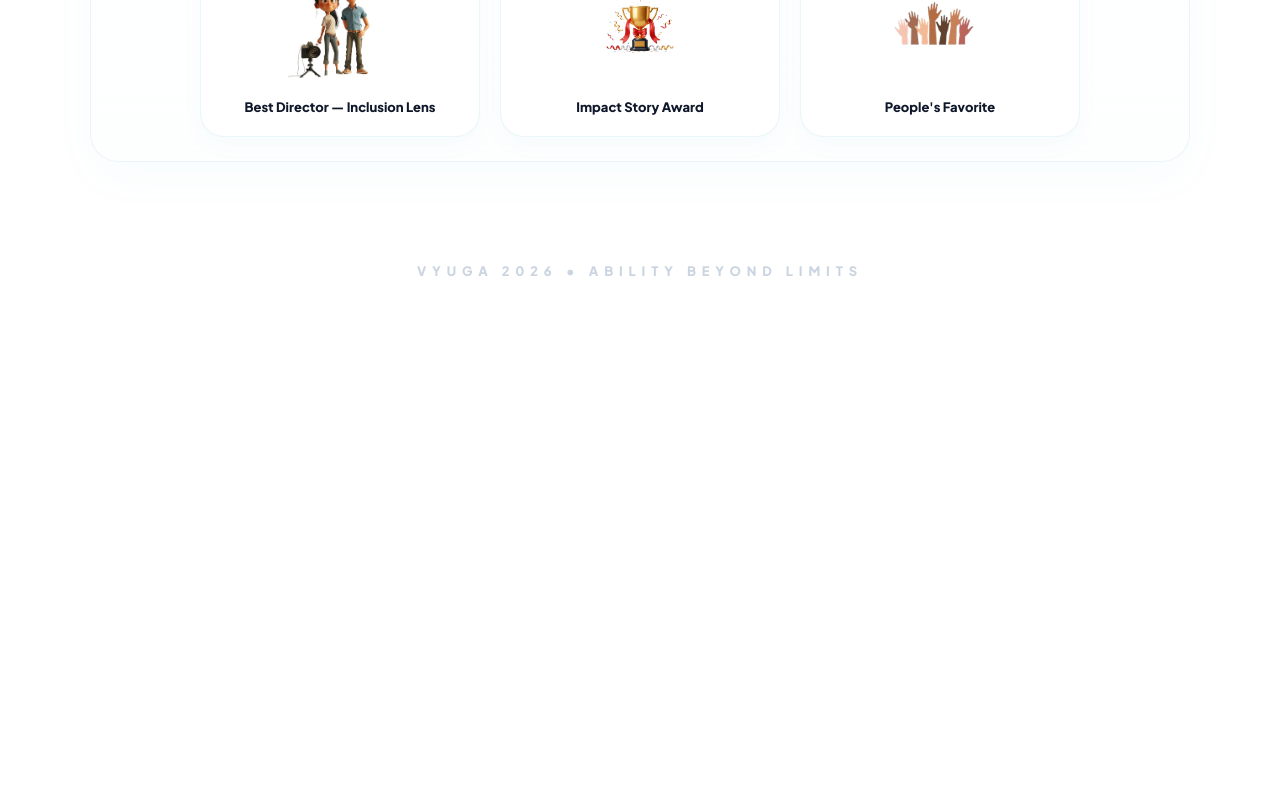
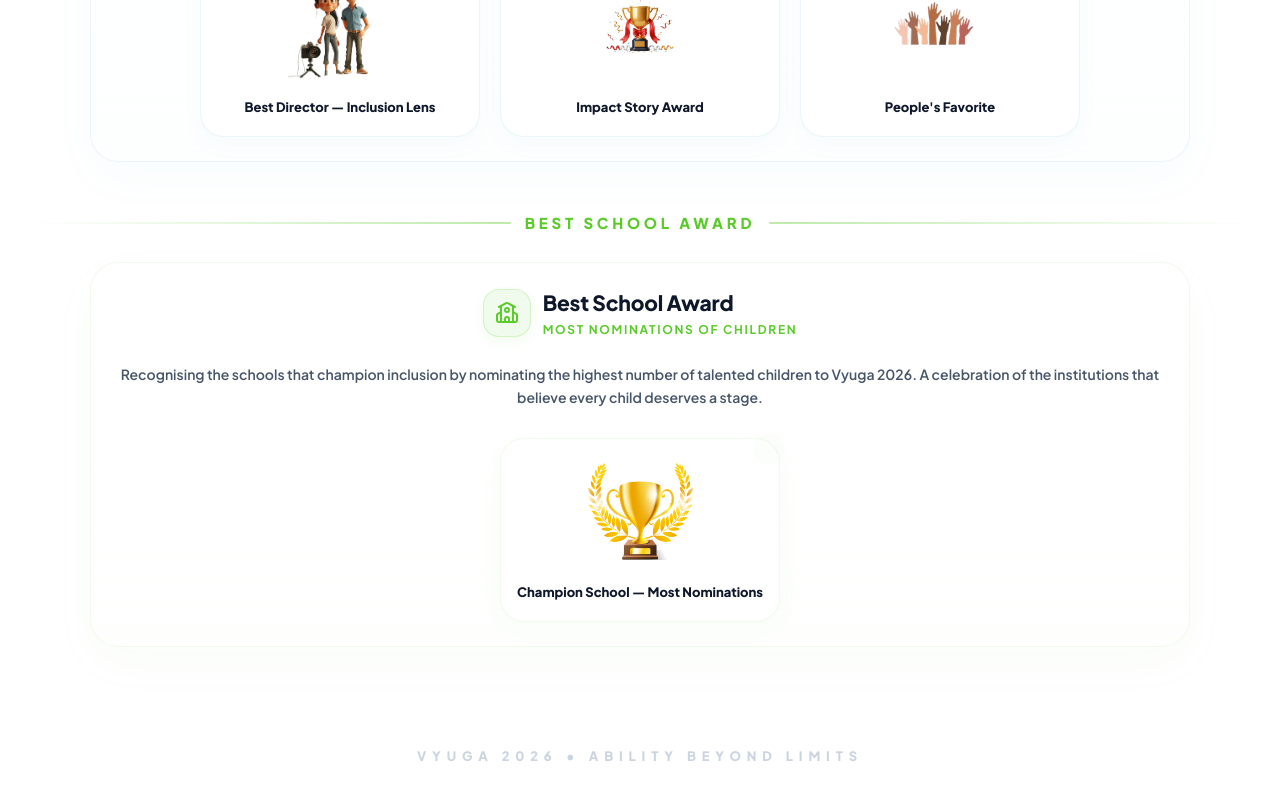
Before and after one commit to Mithunp123/Vyuga, a React (Vite) app in the folder frontend/: page /awards in a window 1280 px wide. Shown: the part 1562-2362 px from the top of the page. Before the commit the page ends 1943 px from the top, so only its background shows below. Built offline with nearby package versions, Linux system fonts and the light colour scheme; a web font is replaced by a local one.

Commit message:
School awards added

```diff
--- a/frontend/src/pages/AwardsPage.jsx
+++ b/frontend/src/pages/AwardsPage.jsx
@@ -1,7 +1,7 @@
 import React from 'react';
 import { motion } from 'framer-motion';
 import {
-  Sparkles, Lightbulb, Users, Video
+  Sparkles, Lightbulb, Users, Video, School
 } from 'lucide-react';
 import Navbar from '../components/Navbar.jsx';
 
@@ -374,6 +374,25 @@
           </div>
         </AwardCard>
 
+        {/* ── BEST SCHOOL AWARD ── */}
+        <Divider label="Best School Award" accent={LIME} />
+        <AwardCard accent={LIME} style={{ maxWidth: 1100, margin: '0 auto' }}>
+          <SectionHeader
+            label="Best School Award"
+            sublabel="Most Nominations of Children"
+            icon={<School size={24} color={LIME} />}
+            accent={LIME}
+          />
+          <p style={{ textAlign: 'center', fontSize: 14, color: '#475569', fontWeight: 600, marginBottom: 28, lineHeight: 1.7 }}>
+            Recognising the schools that champion inclusion by nominating the highest number of
+            talented children to Vyuga 2026. A celebration of the institutions that believe every
+            child deserves a stage.
+          </p>
+          <div className="awards-grid-4col">
+            <AwardItem name="Champion School — Most Nominations" accent={LIME} imgSrc={tropy4} delay={0.1} />
+          </div>
+        </AwardCard>
+
         <div style={{ textAlign: 'center', marginTop: 100 }}>
           <p style={{ fontSize: 13, fontWeight: 800, letterSpacing: '0.45em', textTransform: 'uppercase', color: '#cbd5e1', margin: 0 }}>
             Vyuga 2026 • Ability Beyond Limits
```
